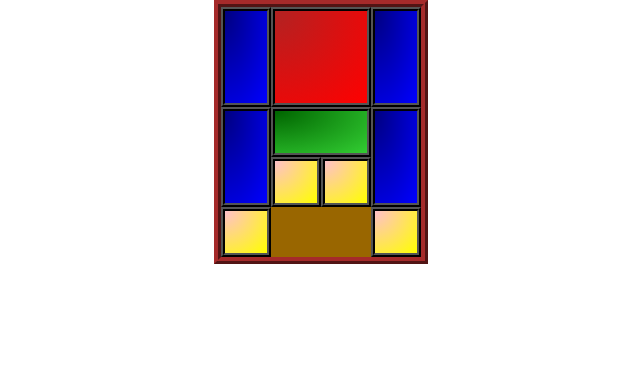
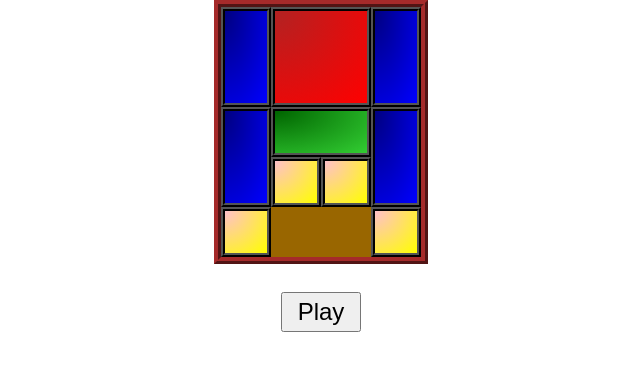
Before and after one commit to cedricoode/klotski-app, a React (Create React App) app: page / in a window 1280 px wide. Shown: the top 370 px of the page, without its empty margins (319-959 px from the left). Built offline with nearby package versions, Linux system fonts and the light colour scheme.

Commit message:
first working demo with gui

```diff
--- a/src/Board.js
+++ b/src/Board.js
@@ -1,15 +1,55 @@
 import React, { PureComponent } from "react";
-import { gamePositions, PieceType } from "./klotski";
+import {
+  gamePositions,
+  PieceType,
+  Game,
+  GamePosition,
+  findSolution
+} from "./klotski";
 
 export default class Board extends PureComponent {
   static width = 200;
   static height = 250;
-  state = {
-    game: 0
+
+  constructor(props) {
+    super(props);
+
+    this.state = {
+      initialPieces: gamePositions[0]
+    };
+  }
+
+  componentDidMount() {
+    const gamePosition = new GamePosition();
+    gamePosition.initPosition(this.state.initialPieces, 1);
+    const game = new Game(gamePosition);
+    findSolution(game);
+    if (game.solutions.length > 0) {
+      console.log("solutions found!");
+    }
+    this.setState({ gamePosition, game });
+  }
+
+  handlePlay = () => {
+    const { game } = this.state;
+    let solution = null;
+    if (game.solutions.length > 0) {
+      solution = game.memories[game.solutions[0]];
+    }
+    const plays = solution.reversePlay();
+    let step = 0;
+    const handle = setInterval(() => {
+      if (step < plays.length) {
+        console.log("playing, step: ", step + 1);
+        this.setState({ initialPieces: plays[step++].getPieces() });
+      } else {
+        handle && clearInterval(handle);
+      }
+    }, 1000);
   };
 
   renderBlocks() {
-    const gamePieces = gamePositions[this.state.game];
+    const gamePieces = this.state.initialPieces;
 
     const blockWidth = Board.width / this.props.width;
     const blockHeight = Board.height / this.props.height;
@@ -53,7 +93,19 @@ export default class Board extends PureComponent {
   }
   render() {
     const blocks = this.renderBlocks();
-    return <div id="frame">{blocks}</div>;
+    return (
+      <div>
+        <div id="frame">{blocks}</div>
+        <div>
+          <button
+            style={{ width: 80, height: 40, margin: 24, fontSize: 24 }}
+            onClick={this.handlePlay}
+          >
+            Play
+          </button>
+        </div>
+      </div>
+    );
   }
 }
 
--- a/src/klotski.js
+++ b/src/klotski.js
@@ -480,7 +480,7 @@ class Move {
 
 let hashTime = 0;
 
-class GamePosition {
+export class GamePosition {
   constructor() {
     this.board = new Board();
     this.parent = null;
@@ -562,7 +562,7 @@ class GamePosition {
 }
 
 let memoryHit = 0;
-class Game {
+export class Game {
   constructor(initialPosition) {
     this.positions = [initialPosition];
     this.solutions = [];
@@ -584,7 +584,7 @@ class Game {
   }
 }
 
-function findSolution(game) {
+export function findSolution(game) {
   //try each move for each piece.
   let index = 0;
   const start = Date.now();
```
